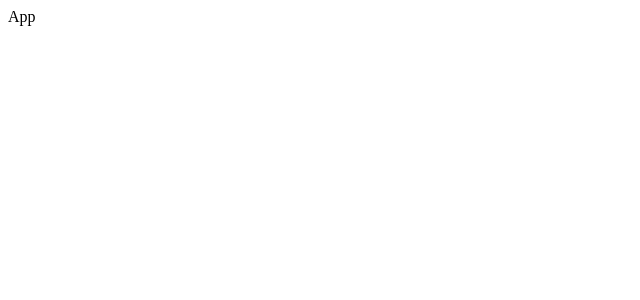
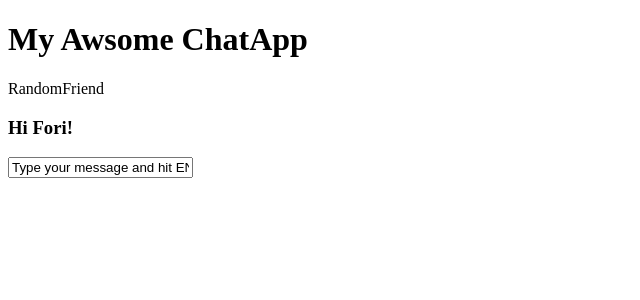
Before and after one commit to ForiDunk/bunq, a React (Create React App) app: page / in a window 1280 px wide. Shown: the top 300 px of the page, without its empty margins (0-640 px from the left). Built offline with nearby package versions, Linux system fonts and the light colour scheme.

Commit message:
set up components

```diff
--- a/src/App.js
+++ b/src/App.js
@@ -1,10 +1,15 @@
 import React, { Component } from 'react';
+import Title from './components/Title';
+import SendMessageForm from './components/SendMessageForm';
+import MessagesList from './components/MessagesList';
 
 class App extends Component {
   render() {
     return (
       <div className="App">
-        App
+        <Title />
+        <MessagesList />
+        <SendMessageForm />
       </div>
     );
   }
--- /dev/null
+++ b/src/components/MessagesList.js
@@ -0,0 +1,10 @@
+import React from 'react';
+
+export default () => (
+  <div className="messages-list">
+    <div className="message">
+      <p>RandomFriend</p>
+      <h3>Hi Fori!</h3>
+    </div>
+  </div>
+);
--- /dev/null
+++ b/src/components/SendMessageForm.js
@@ -0,0 +1,25 @@
+import React, { Component } from 'react';
+
+class SendMessageForm extends Component {
+  state = {
+    message: 'Type your message and hit ENTER'
+  }
+
+  onInputChange = (event) => {
+    this.setState({ message: event.target.value })
+  }
+
+  render() {
+    return (
+      <form className="search-message-form">
+        <input
+          type="text"
+          value={this.state.message}
+          onChange={this.onInputChange}
+        />
+      </form>
+    );
+  }
+};
+
+export default SendMessageForm;
--- /dev/null
+++ b/src/components/Title.js
@@ -0,0 +1,7 @@
+import React from 'react';
+
+export default () => (
+  <div className="title">
+    <h1>My Awsome ChatApp</h1>
+  </div>
+);
```
